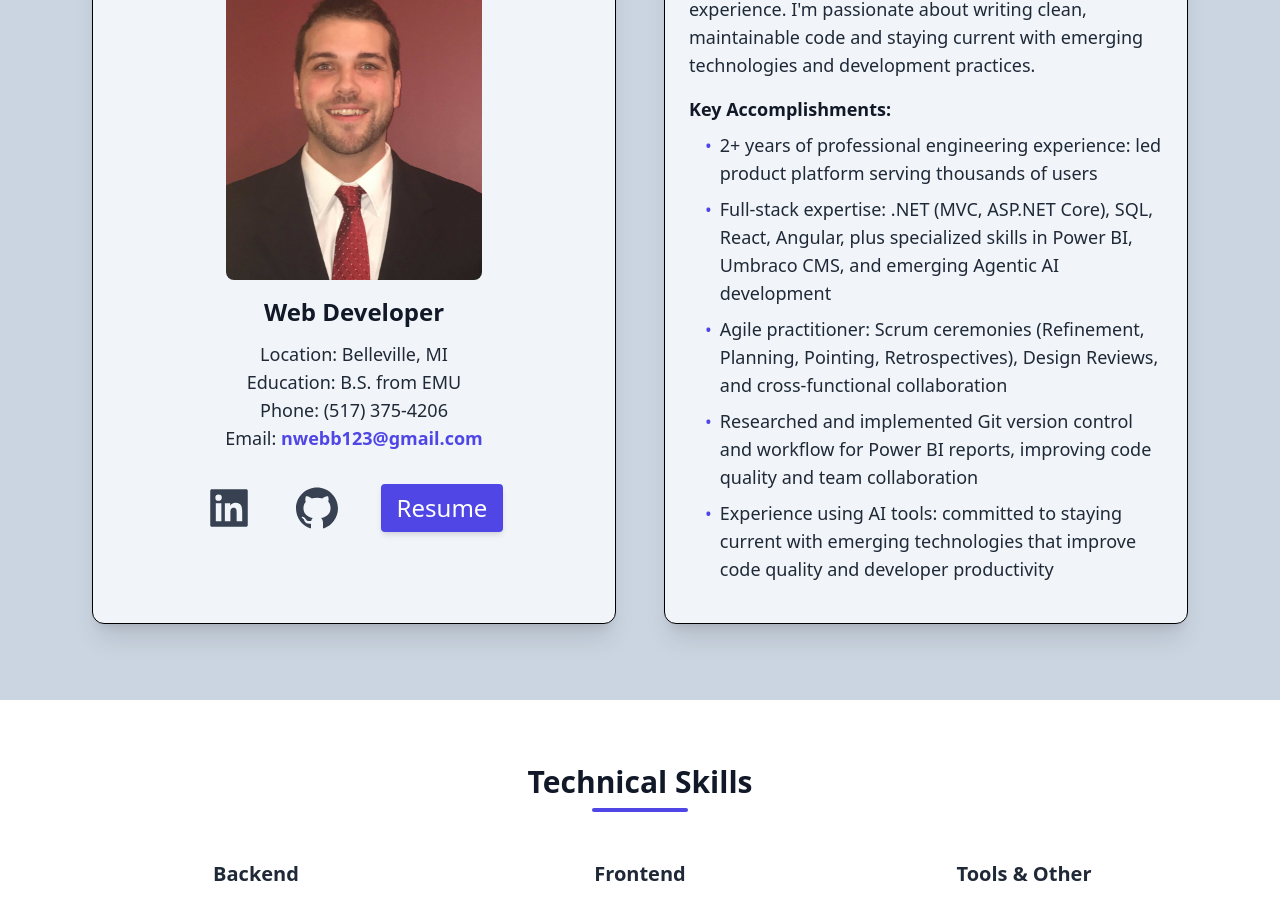
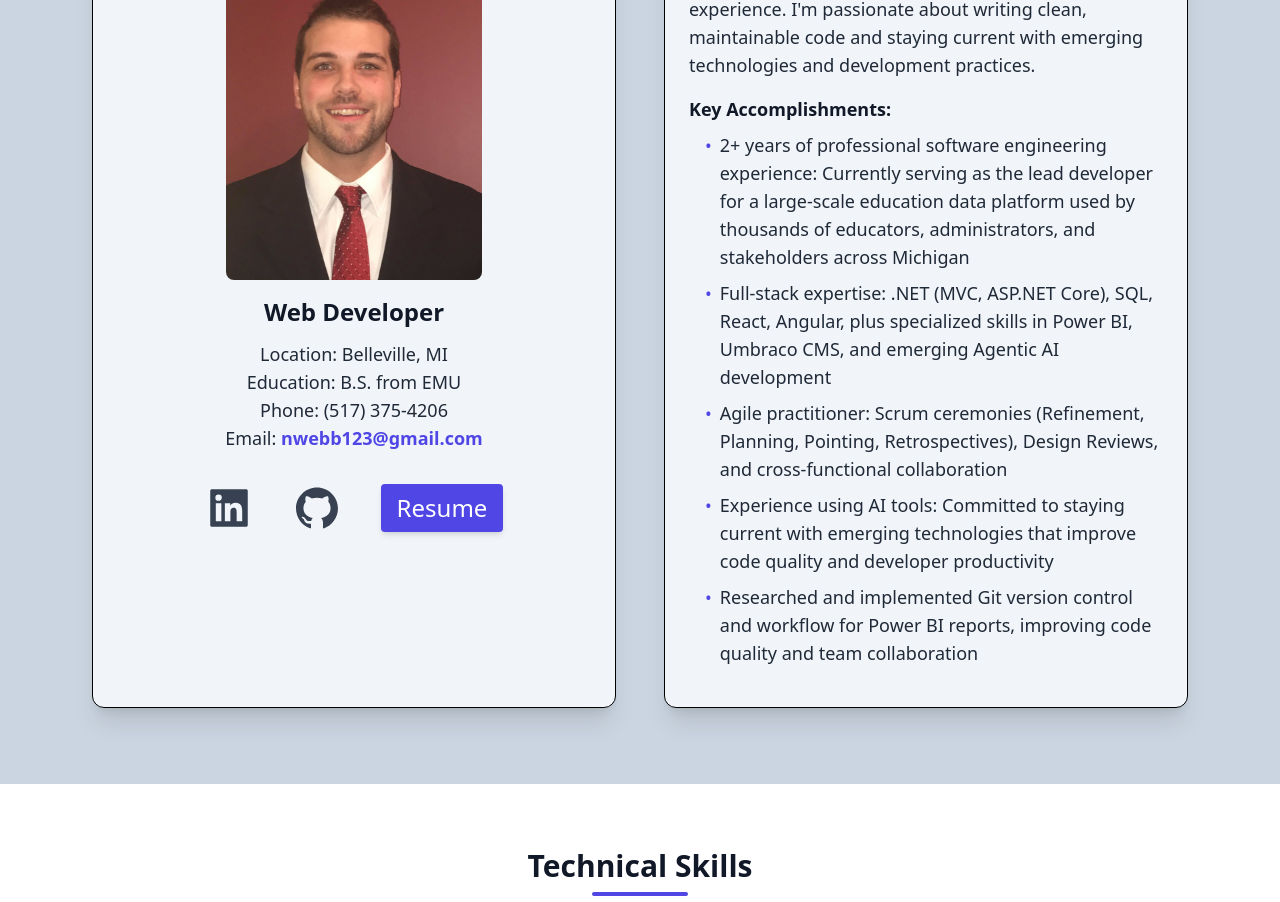
Before and after one commit to nwebb123/personal-portfolio-react, a React (Create React App) app: page / in a window 1280 px wide. Shown: the part 1140-2042 px from the top of the page. Built offline with nearby package versions, Linux system fonts and the light colour scheme.

Commit message:
update to resume and key accomplishments

```diff
--- a/src/About.js
+++ b/src/About.js
@@ -8,13 +8,14 @@ function About() {
     <section id="about" className="py-16 pt-20 bg-slate-300 dark:bg-slate-800">
       {/* Header */}
       <div className="text-center mb-10">
-        <h1 className="font-semibold text-3xl text-gray-900 dark:text-white">About</h1>
+        <h1 className="font-semibold text-3xl text-gray-900 dark:text-white">
+          About
+        </h1>
         <div className="mx-auto w-24 h-1 bg-indigo-600 rounded dark:bg-indigo-600 mt-2"></div>
       </div>
 
       {/* Container */}
       <div className="grid grid-cols-1 md:grid-cols-2 gap-6 max-w-6xl mx-auto px-4">
-
         {/* ABOUT CARD */}
         <div className="m-3 p-4 border border-black dark:border-indigo-600 bg-slate-100 dark:bg-slate-700 rounded-xl shadow-xl">
           <div className="flex justify-center">
@@ -26,7 +27,9 @@ function About() {
           </div>
 
           <div className="mt-4 text-center">
-            <h3 className="text-2xl font-semibold text-gray-900 dark:text-white">Web Developer</h3>
+            <h3 className="text-2xl font-semibold text-gray-900 dark:text-white">
+              Web Developer
+            </h3>
 
             <ul className="py-3 text-lg text-gray-800 dark:text-gray-200">
               <li>Location: Belleville, MI</li>
@@ -34,7 +37,10 @@ function About() {
               <li>Phone: (517) 375-4206</li>
               <li>
                 Email:{" "}
-                <a href="mailto:nwebb123@gmail.com" className="text-indigo-600 dark:text-indigo-400 font-semibold">
+                <a
+                  href="mailto:nwebb123@gmail.com"
+                  className="text-indigo-600 dark:text-indigo-400 font-semibold"
+                >
                   nwebb123@gmail.com
                 </a>
               </li>
@@ -79,38 +85,76 @@ function About() {
         <div className="m-3 p-6 border border-black dark:border-indigo-600 bg-slate-100 dark:bg-slate-700 rounded-xl shadow-xl">
           <div className="text-lg text-gray-800 dark:text-gray-200 md:text-lg leading-relaxed">
             <p className="mb-4">
-              I'm a full-stack <span className="font-semibold text-indigo-600 dark:text-indigo-400">.NET Software Engineer</span> based in southeast Michigan with 2+ years of professional experience. I'm passionate about writing clean, maintainable code
-              and staying current with emerging technologies and development practices.
+              I'm a full-stack{" "}
+              <span className="font-semibold text-indigo-600 dark:text-indigo-400">
+                .NET Software Engineer
+              </span>{" "}
+              based in southeast Michigan with 2+ years of professional
+              experience. I'm passionate about writing clean, maintainable code
+              and staying current with emerging technologies and development
+              practices.
             </p>
 
             <div className="mb-4">
-              <h4 className="font-semibold text-gray-900 dark:text-white mb-2">Key Accomplishments:</h4>
+              <h4 className="font-semibold text-gray-900 dark:text-white mb-2">
+                Key Accomplishments:
+              </h4>
               <ul className="space-y-2 ml-4">
                 <li className="flex items-start">
-                  <span className="text-indigo-600 dark:text-indigo-400 mr-2">•</span>
-                  <span>2+ years of professional engineering experience: led product platform serving thousands of users</span>
+                  <span className="text-indigo-600 dark:text-indigo-400 mr-2">
+                    •
+                  </span>
+                  <span>
+                    2+ years of professional software engineering experience:
+                    Currently serving as the lead developer for a large-scale
+                    education data platform used by thousands of educators,
+                    administrators, and stakeholders across Michigan
+                  </span>
                 </li>
                 <li className="flex items-start">
-                  <span className="text-indigo-600 dark:text-indigo-400 mr-2">•</span>
-                  <span>Full-stack expertise: .NET (MVC, ASP.NET Core), SQL, React, Angular, plus specialized skills in Power BI, Umbraco CMS, and emerging Agentic AI development</span>
+                  <span className="text-indigo-600 dark:text-indigo-400 mr-2">
+                    •
+                  </span>
+                  <span>
+                    Full-stack expertise: .NET (MVC, ASP.NET Core), SQL, React,
+                    Angular, plus specialized skills in Power BI, Umbraco CMS,
+                    and emerging Agentic AI development
+                  </span>
                 </li>
                 <li className="flex items-start">
-                  <span className="text-indigo-600 dark:text-indigo-400 mr-2">•</span>
-                  <span>Agile practitioner: Scrum ceremonies (Refinement, Planning, Pointing, Retrospectives), Design Reviews, and cross-functional collaboration</span>
+                  <span className="text-indigo-600 dark:text-indigo-400 mr-2">
+                    •
+                  </span>
+                  <span>
+                    Agile practitioner: Scrum ceremonies (Refinement, Planning,
+                    Pointing, Retrospectives), Design Reviews, and
+                    cross-functional collaboration
+                  </span>
                 </li>
                 <li className="flex items-start">
-                  <span className="text-indigo-600 dark:text-indigo-400 mr-2">•</span>
-                  <span>Researched and implemented Git version control and workflow for Power BI reports, improving code quality and team collaboration</span>
+                  <span className="text-indigo-600 dark:text-indigo-400 mr-2">
+                    •
+                  </span>
+                  <span>
+                    Experience using AI tools: Committed to staying current with
+                    emerging technologies that improve code quality and
+                    developer productivity
+                  </span>
                 </li>
                 <li className="flex items-start">
-                  <span className="text-indigo-600 dark:text-indigo-400 mr-2">•</span>
-                  <span>Experience using AI tools: committed to staying current with emerging technologies that improve code quality and developer productivity</span>
+                  <span className="text-indigo-600 dark:text-indigo-400 mr-2">
+                    •
+                  </span>
+                  <span>
+                    Researched and implemented Git version control and workflow
+                    for Power BI reports, improving code quality and team
+                    collaboration
+                  </span>
                 </li>
               </ul>
             </div>
           </div>
         </div>
-
       </div>
     </section>
   );
--- a/src/Navbar.js
+++ b/src/Navbar.js
@@ -36,7 +36,7 @@ function Navbar() {
 
   return (
     <nav className="sticky top-0 z-50 py-3 sm:py-5 px-1 sm:px-2 lg:px-4 flex justify-center gap-x-3 sm:gap-x-5 lg:gap-x-8 items-center flex-wrap shadow-xl bg-white dark:bg-slate-900">
-      <a href="#home" className="hover:text-indigo-600 transition">
+      <a href="#hero" className="hover:text-indigo-600 transition">
         <h1 className="text-sm sm:text-base md:text-lg lg:text-2xl font-medium text-gray-900 dark:text-white">Home</h1>
       </a>
       <a href="#about" className="hover:text-indigo-600 transition">
--- a/src/index.css
+++ b/src/index.css
@@ -9,6 +9,8 @@
   padding: 0;
   margin: 0;
 }
+
+html { scroll-behavior: smooth; }
 
 a {
   color: inherit;
```
Also changed, not shown: 1 other file (tests, documents, lock files or other folders).
